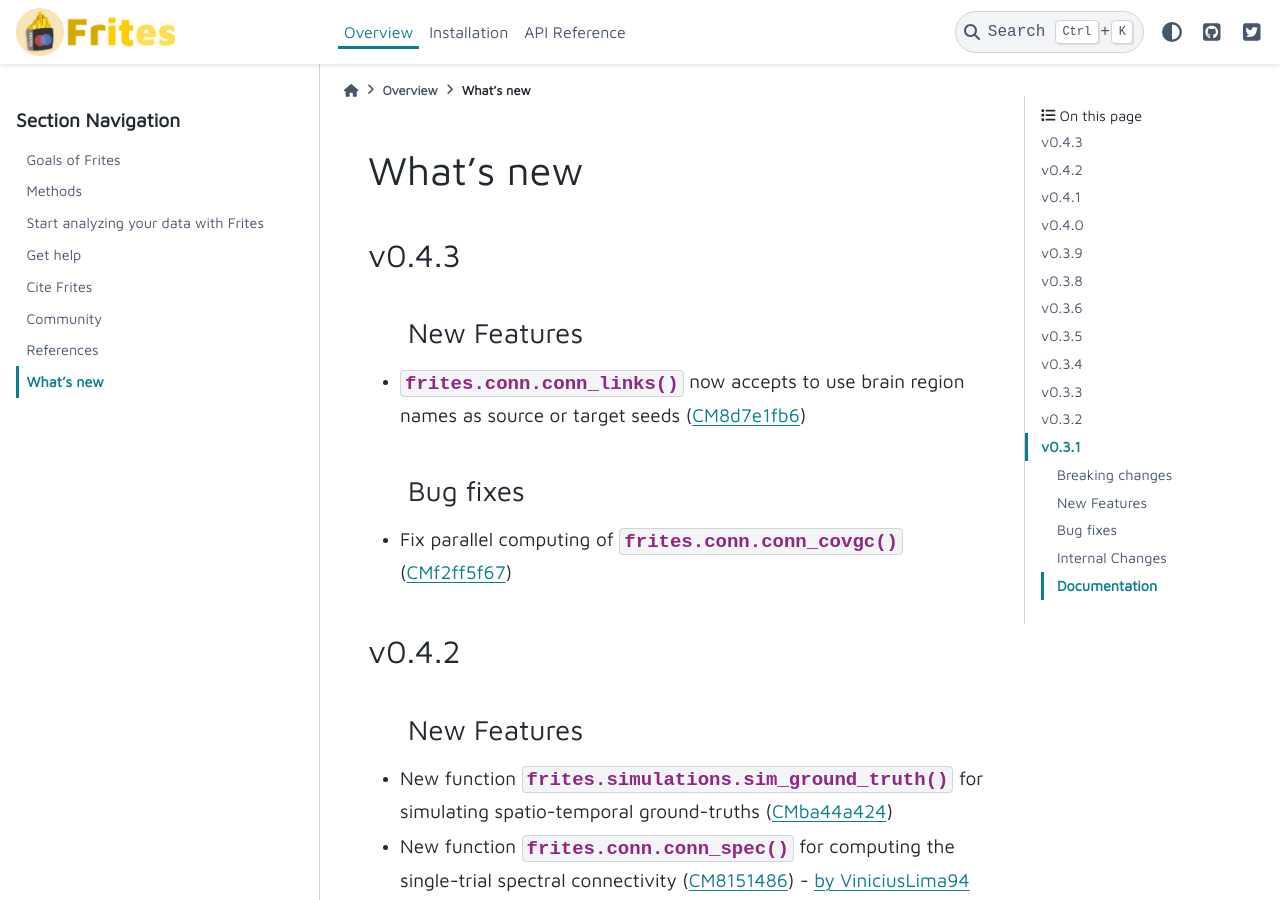
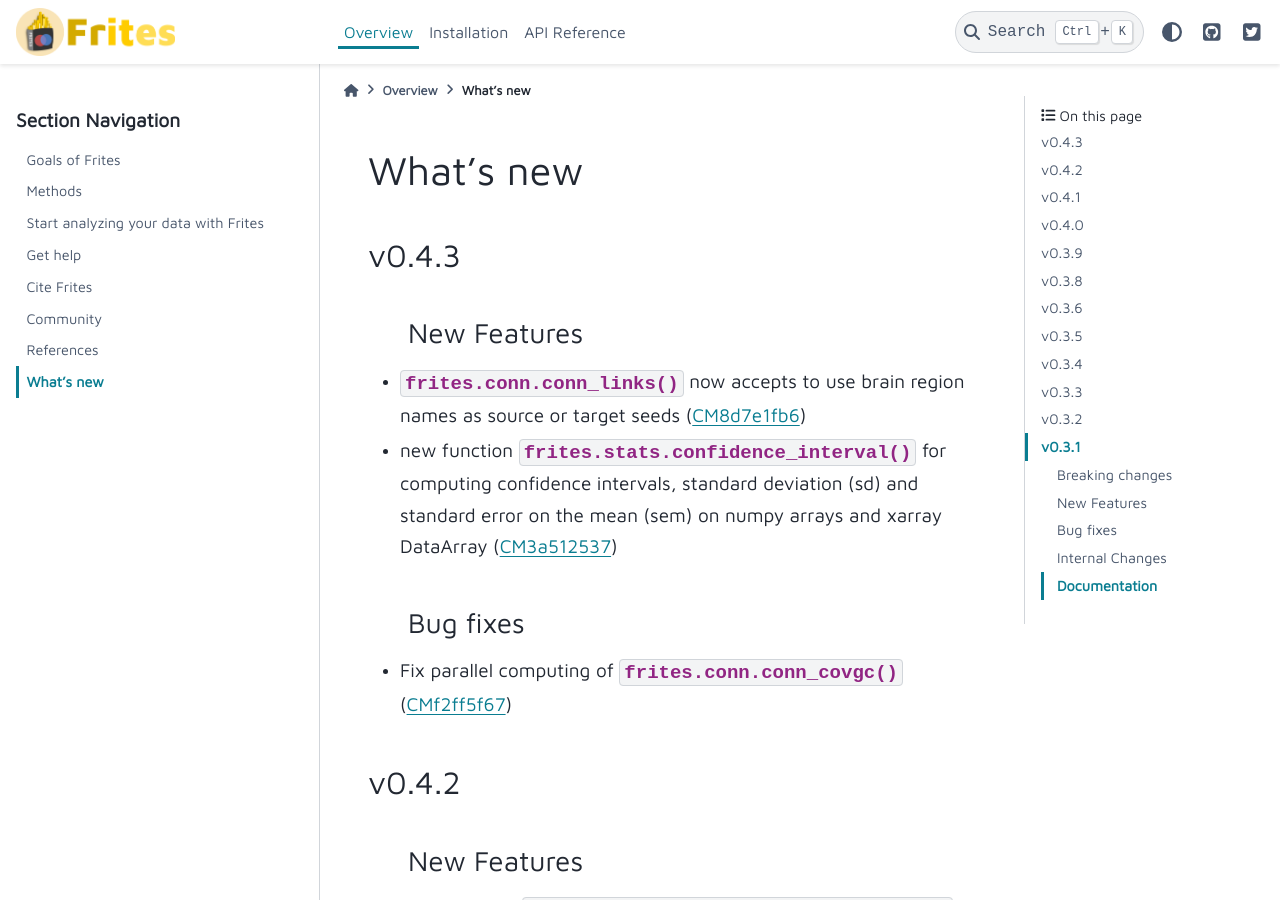
Before and after one commit to brainets/frites, a Sphinx documentation site: the page built from docs/source/overview/ovw_whatsnew.rst, in a window 1280 px wide and 900 px high. Built offline with Sphinx 7.4.7 and the PyData theme 0.15.4, drawn with Linux system fonts in a browser that asks for light colours; pages that are not in the unit, such as notebooks, are missing from menus.

Commit message:
Update whatsnew

```diff
--- a/docs/source/overview/ovw_whatsnew.rst
+++ b/docs/source/overview/ovw_whatsnew.rst
@@ -9,6 +9,7 @@ v0.4.3
 New Features
 ++++++++++++
 * :func:`frites.conn.conn_links` now accepts to use brain region names as source or target seeds (:commit:`8d7e1fb6`)
+* new function :func:`frites.stats.confidence_interval` for computing confidence intervals, standard deviation (sd) and standard error on the mean (sem) on numpy arrays and xarray DataArray (:commit:`3a512537`)
 
 Bug fixes
 +++++++++
```
